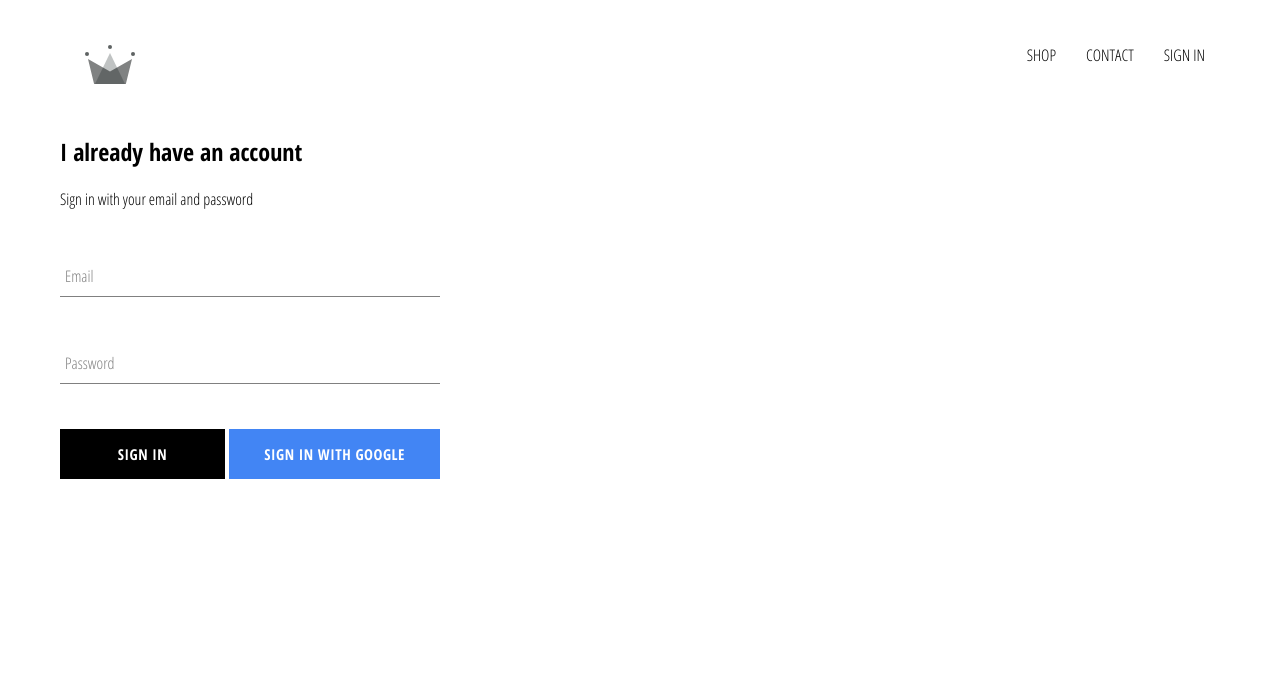
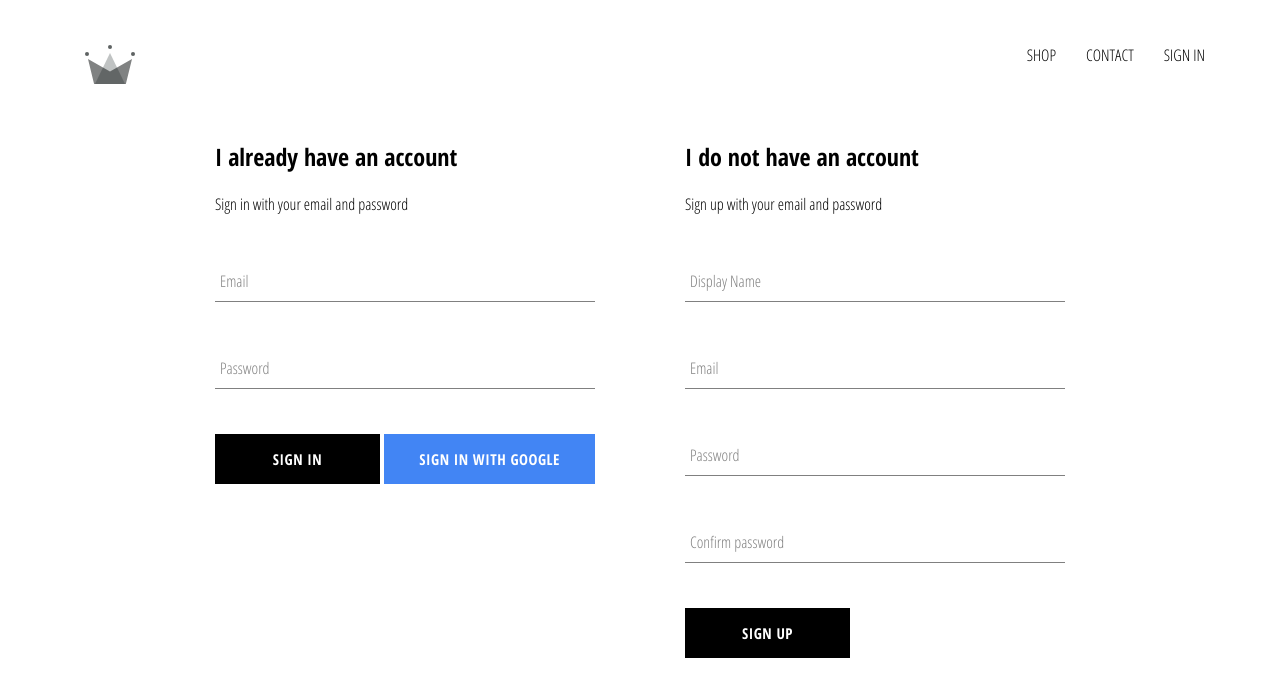
Before and after one commit to JSheleg/crwn-clothing, a React (Create React App) app: page /signin in a window 1280 px wide. Shown: the top 696 px of the page. Built offline with nearby package versions, Linux system fonts and the light colour scheme; no server answers.

Commit message:
feat: implment firebase utils, included ability to store authenticated users inside firestore database

```diff
--- a/src/App.js
+++ b/src/App.js
@@ -4,7 +4,7 @@
 import Header from './components/header/header.component';
 import SignInAndSignUpPage from './pages/sign-in-and-sign-up/sign-in-and-sign-up.components';
 import { Switch, Route} from 'react-router-dom';
-import { auth } from './firebase/firebase.utils';
+import { auth, createUserProfileDocument} from './firebase/firebase.utils';
 import React from 'react';
 
 
@@ -19,10 +19,27 @@
   unsubscribeFromAuth = null
 
   componentDidMount(){
-    this.unsubscribeFromAuth = auth.onAuthStateChanged(user => {
-      this.setState({currentUser:user});
-      console.log(user);
-    })
+    this.unsubscribeFromAuth = auth.onAuthStateChanged(async userAuth => {
+      if(userAuth){
+        const userRef = await createUserProfileDocument(userAuth);
+
+        userRef.onSnapshot(snapShot => {
+         this.setState({
+           currentUser: {
+             id: snapShot.id,
+             ...snapShot.data()
+           }
+         }, () => {
+          //console.log(this.state);
+         });
+
+         console.log(this.state);
+        });
+
+      }
+
+      this.setState({currentUser: userAuth})
+    });
   }
 
   componentWillUnmount(){
--- /dev/null
+++ b/src/components/sign-up/sign-up.component.jsx
@@ -0,0 +1,103 @@
+import React from "react";
+import FormInput from "../form-input/form-input.component";
+import CustomButton from "../custom-button/custom-bottom.component";
+import { auth, createUserProfileDocument} from '../../firebase/firebase.utils';
+import './sign-up.style.scss';
+
+class signUp extends React.Component {
+    constructor() {
+        super();
+
+        this.state = {
+            displayName : '',
+            email: '',
+            password: '',
+            confirmPassword: '',
+        }
+    }
+
+    handleSubmit = async event => {
+        event.preventDefault();
+        const {displayName, email, password, confirmPassword} = this.state;
+        if(password !== confirmPassword){
+            alert("password don't match!");
+            return;
+        }
+
+        try{
+
+            const { user } = await auth.createUserWithEmailAndPassword(email, password);
+
+            await createUserProfileDocument(user, {displayName});
+            this.setState({
+                displayName : '',
+                email: '',
+                password: '',
+                confirmPassword: '',
+            });
+
+        }catch(error){
+            console.error(error);
+        }
+    };
+
+    handleChange = event => {
+        const { name, value } = event.target;
+
+        this.setState({ [name]: value});
+    };
+
+    render(){
+        const {displayName, email, password, confirmPassword} = this.state;
+        return(
+            <div className="sign-up">
+                <h2 className="Title">I do not have an account</h2>
+                <span>Sign up with your email and password</span>
+
+                <form className="sign-up-form" onSubmit={this.handleSubmit}>
+                    <FormInput
+                        type='text'
+                        name='displayName'
+                        value={displayName}
+                        onChange = {this.handleChange}
+                        label='Display Name'
+                        required
+                    />
+
+                    <FormInput
+                        type='email'
+                        name='email'
+                        value={email}
+                        onChange = {this.handleChange}
+                        label='Email'
+                        required
+                    />
+
+                    <FormInput
+                        type='password'
+                        name='password'
+                        value={password}
+                        onChange = {this.handleChange}
+                        label='Password'
+                        required
+                    />
+
+                    <FormInput
+                        type='password'
+                        name='confirmPassword'
+                        value={confirmPassword}
+                        onChange = {this.handleChange}
+                        label='Confirm password'
+                        required
+                    />
+
+                    <CustomButton type='submit'>SIGN UP</CustomButton>
+
+                </form>
+
+            </div>
+        )
+    }
+}
+
+export default signUp;
--- /dev/null
+++ b/src/components/sign-up/sign-up.style.scss
@@ -0,0 +1,9 @@
+.sign-up{
+    display:flex;
+    flex-direction: column;
+    width: 380px;
+
+    .title{
+        margin: 10px 0;
+    }
+}
--- a/src/firebase/firebase.utils.js
+++ b/src/firebase/firebase.utils.js
@@ -12,6 +12,34 @@
     measurementId: "G-5L1QB6HXDL"
 };
 
+export const createUserProfileDocument =  async (userAuth, additionalData) => {
+    if(!userAuth) return;
+
+    const userRef = firestore.doc(`users/${userAuth.uid}`);
+    const snapShot =  await userRef.get();
+
+    //check if user from userAuth exists, if not create user from data
+    if(!snapShot.exists){
+        const { displayName, email } = userAuth;
+        const createdAt = new Date();
+
+        try{
+            await userRef.set({
+                displayName,
+                email,
+                createdAt,
+                ...additionalData
+            })
+
+        }catch(error){
+            console.log('error creating user', error.message);
+        }
+    }
+
+    return userRef;
+
+}
+
 firebase.initializeApp(config);
 
 export const auth = firebase.auth();
--- a/src/index.js
+++ b/src/index.js
@@ -7,10 +7,9 @@
 
 ReactDOM.render(
 
-  <React.StrictMode>
+
     <BrowserRouter>
       <App />
-    </BrowserRouter>
-  </React.StrictMode>,
+    </BrowserRouter>,
   document.getElementById('root')
 );
--- a/src/pages/sign-in-and-sign-up/sign-in-and-sign-up.components.jsx
+++ b/src/pages/sign-in-and-sign-up/sign-in-and-sign-up.components.jsx
@@ -1,9 +1,13 @@
 import React from "react";
 import './sign-in-and-sign-up.styles.scss';
 import SignIn from "../../components/sign-in/sign-in.components";
+import SignUp from "../../components/sign-up/sign-up.component";
 
 const SignInAndSignUpPage = () => (
-    <div className="sign-in-and-sign-up"><SignIn/></div>
+    <div className="sign-in-and-sign-up">
+        <SignIn/>
+        <SignUp/>
+    </div>
 );
 
 export default SignInAndSignUpPage;
--- a/src/pages/sign-in-and-sign-up/sign-in-and-sign-up.styles.scss
+++ b/src/pages/sign-in-and-sign-up/sign-in-and-sign-up.styles.scss
@@ -0,0 +1,6 @@
+.sign-in-and-sign-up{
+    width: 850px;
+    display: flex;
+    justify-content: space-between;
+    margin: 30px auto;
+}
```
